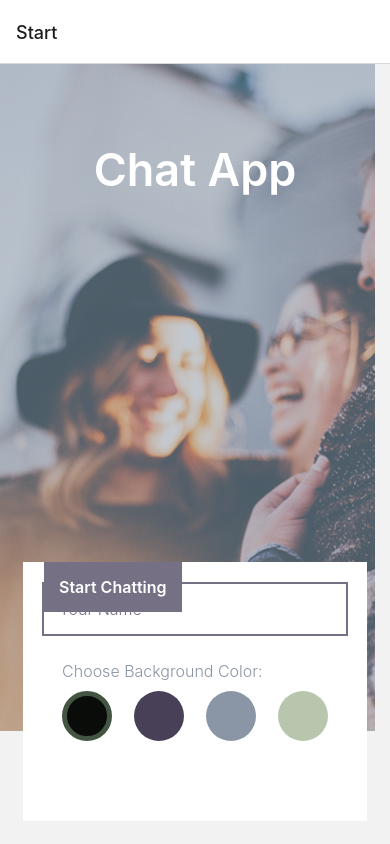
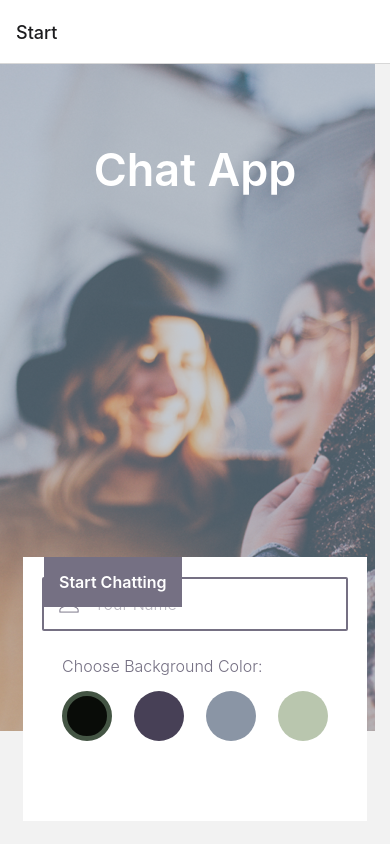
Before and after one commit to TubaJordan/Chat-App, a React Native app: screen /Start in a window 390 px wide. Built offline with nearby package versions, Linux system fonts and the light colour scheme.

Commit message:
icon update

```diff
--- a/App.js
+++ b/App.js
@@ -1,16 +1,9 @@
-import { StatusBar } from 'expo-status-bar';
-import { StyleSheet, Text, View } from 'react-native';
-
 import Start from "./components/Start";
 import Screen2 from "./components/Chat";
-
 import { NavigationContainer } from '@react-navigation/native';
 import { createNativeStackNavigator } from '@react-navigation/native-stack';
 
-
 const Stack = createNativeStackNavigator();
-
-
 
 const App = () => {
   return (
@@ -23,13 +16,4 @@ const App = () => {
   );
 }
 
-const styles = StyleSheet.create({
-  container: {
-    flex: 1,
-    backgroundColor: '#fff',
-    alignItems: 'center',
-    justifyContent: 'center',
-  },
-});
-
 export default App;
--- a/components/Start.js
+++ b/components/Start.js
@@ -1,8 +1,7 @@
-import { StyleSheet, View, Text, Button, TextInput, ImageBackground, TouchableOpacity, ScrollView, KeyboardAvoidingView } from "react-native";
+import { StyleSheet, View, Text, Button, TextInput, ImageBackground, TouchableOpacity, ScrollView, KeyboardAvoidingView, Image } from "react-native";
 import { useState } from "react";
 
 const image = require("../assets/Background-Image.png");
-
 const userBackgroundColors = {
     a: "#090C08",
     b: "#474056",
@@ -10,12 +9,9 @@ const userBackgroundColors = {
     d: "#B9C6AE",
 };
 
-
 const Start = ({ navigation }) => {
-
     const [name, setName] = useState("");
     const [color, setColor] = useState(userBackgroundColors.a);
-
 
     return (
         <ImageBackground source={image} resizeMode="cover" style={styles.image}>
@@ -23,7 +19,10 @@ const Start = ({ navigation }) => {
                 <Text style={styles.appTitle}>Chat App</Text>
                 <View style={styles.inputContainer}>
                     <KeyboardAvoidingView style={styles.inputContainer} behavior="padding" enabled>
-                        <TextInput style={styles.textInput} value={name} onChangeText={setName} placeholder="Your Name" placeholderTextColor="#757083" />
+                        <View style={styles.sectionStyle}>
+                            <Image styles={styles.imageStyle} source={require("../assets/icon.png")} />
+                            <TextInput style={styles.textInput} value={name} onChangeText={setName} placeholder="Your Name" placeholderTextColor="#757083" />
+                        </View>
                         <Text style={styles.textColorSelector}>Choose Background Color:</Text>
                         <View style={styles.colorSelector}>
                             <TouchableOpacity style={[styles.circle, color === userBackgroundColors.a && styles.selectedCircle1, { backgroundColor: userBackgroundColors.a },]} onPress={() => setColor(userBackgroundColors.a)}></TouchableOpacity>
@@ -64,22 +63,12 @@ const styles = StyleSheet.create({
         paddingHorizontal: "6%",
         paddingBottom: 20,
     },
-    textInput: {
+    textColorSelector: {
         fontSize: 16,
         fontWeight: '300',
         color: '#757083',
-        padding: 15,
-        borderWidth: 2,
-        borderColor: '#757083',
-        marginTop: 20,
-        marginBottom: 25,
-        marginHorizontal: -20,
-    },
-    textColorSelector: {
-        fontSize: 16,
-        fontWeight: '300',
-        color: '#8A95A5',
-        marginBottom: 10,
+        opacity: 1,
+        marginBottom: 15,
     },
     colorSelector: {
         flexDirection: 'row',
@@ -118,6 +107,33 @@ const styles = StyleSheet.create({
         textAlign: 'center',
         fontSize: 16,
     },
+    textInput: {
+        flex: 1,
+        padding: 15,
+        fontSize: 16,
+        fontWeight: "300",
+        color: "#757083",
+        opacity: 0.5
+    },
+    sectionStyle: {
+        flexDirection: 'row',
+        alignItems: 'center',
+        paddingLeft: 15,
+        borderWidth: 2,
+        borderColor: "#757083",
+        borderRadius: 2,
+        marginTop: 20,
+        marginBottom: 25,
+        marginHorizontal: -20,
+    },
+    imageStyle: {
+        padding: 10,
+        margin: 5,
+        height: 25,
+        width: 25,
+        resizeMode: 'stretch',
+        alignItems: 'center',
+    },
 });
 
 export default Start;
```
Also changed, not shown: assets/icon.png.
